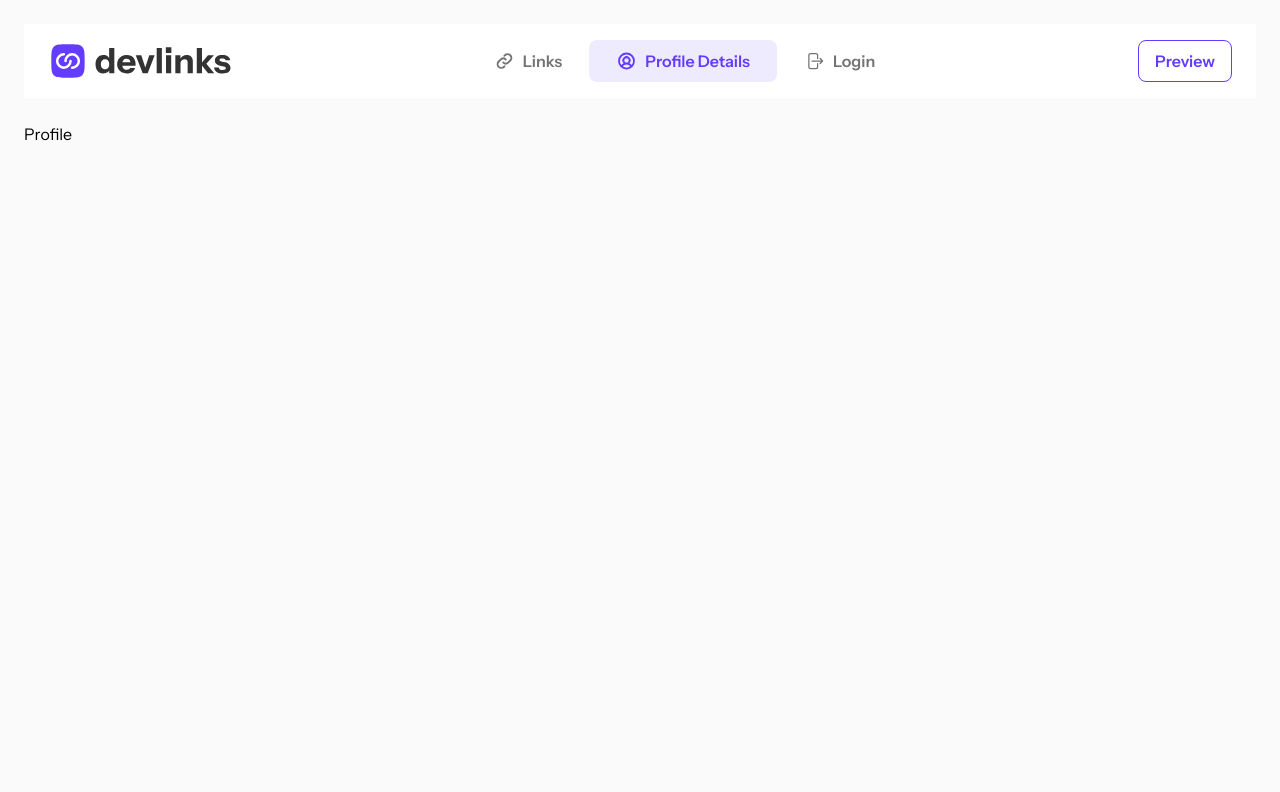
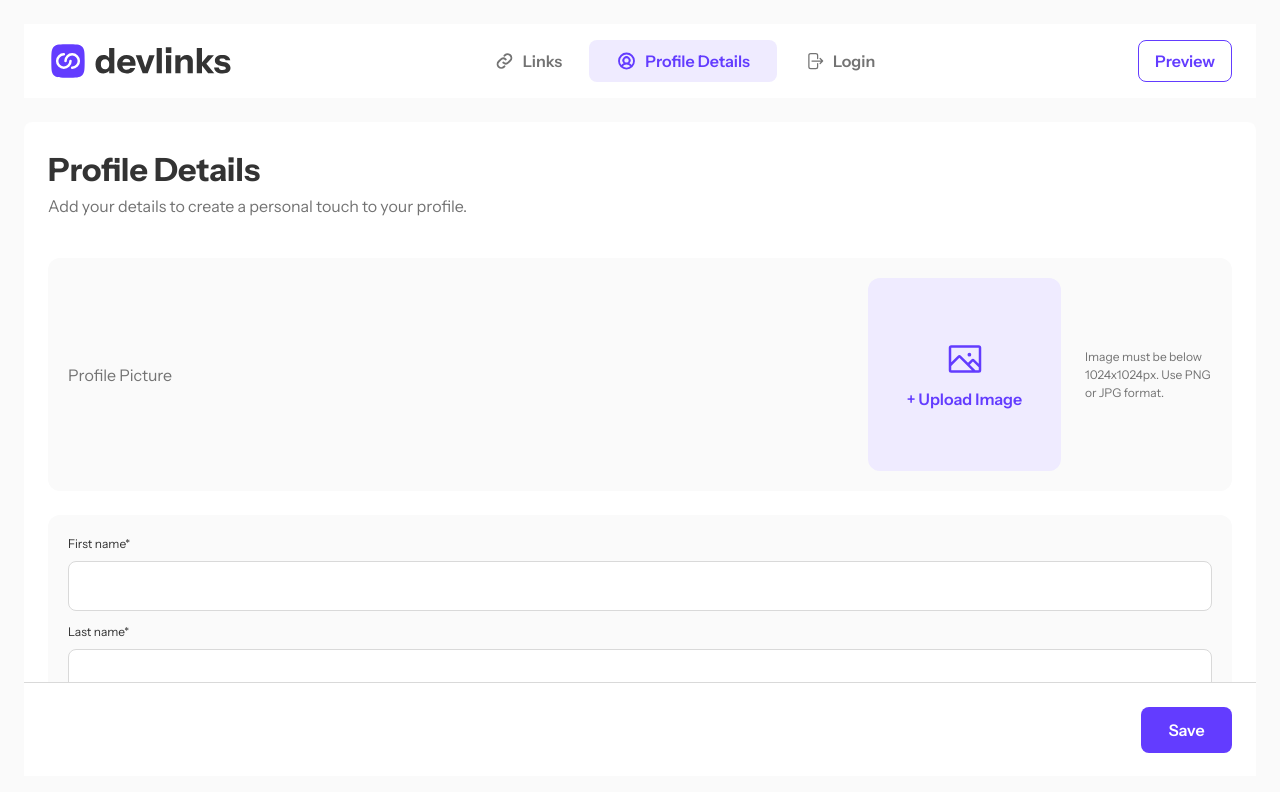
Before and after one commit to Grind3189/link-sharing-client, a React (Vite) app: page /profile in a window 1280 px wide. Shown: the top 792 px of the page. Built offline with nearby package versions, Linux system fonts and the light colour scheme.

Commit message:
added profile page

```diff
--- /dev/null
+++ b/src/components/getIcons/ProfileIc.tsx
@@ -0,0 +1,19 @@
+
+const ProfileIc = () => {
+  return (
+    <svg
+      xmlns="http://www.w3.org/2000/svg"
+      width="40"
+      height="40"
+      fill="none"
+      viewBox="0 0 40 40"
+    >
+      <path
+        fill="#633CFF"
+        d="M33.75 6.25H6.25a2.5 2.5 0 0 0-2.5 2.5v22.5a2.5 2.5 0 0 0 2.5 2.5h27.5a2.5 2.5 0 0 0 2.5-2.5V8.75a2.5 2.5 0 0 0-2.5-2.5Zm0 2.5v16.055l-4.073-4.072a2.5 2.5 0 0 0-3.536 0l-3.125 3.125-6.875-6.875a2.5 2.5 0 0 0-3.535 0L6.25 23.339V8.75h27.5ZM6.25 26.875l8.125-8.125 12.5 12.5H6.25v-4.375Zm27.5 4.375h-3.34l-5.624-5.625L27.91 22.5l5.839 5.84v2.91ZM22.5 15.625a1.875 1.875 0 1 1 3.75 0 1.875 1.875 0 0 1-3.75 0Z"
+      />
+    </svg>
+  );
+};
+
+export default ProfileIc;
--- a/src/components/nav/GetLogin.tsx
+++ b/src/components/nav/GetLogin.tsx
@@ -20,7 +20,7 @@ const GetLoginIc = ({ width, hover }: GetLoginProp) => {
           d="M15.75 9V5.25A2.25 2.25 0 0013.5 3h-6a2.25 2.25 0 00-2.25 2.25v13.5A2.25 2.25 0 007.5 21h6a2.25 2.25 0 002.25-2.25V15m3 0l3-3m0 0l-3-3m3 3H9"
         />
       </svg>
-      {width >= 768 && (
+      {width >= 1280 && (
         <span
           className={`font-semibold ${hover === 'login' ? 'text-purple-300' : 'text-grey-200'}`}
         >
--- /dev/null
+++ b/src/components/profile/ProfileForm.tsx
@@ -0,0 +1,43 @@
+import ProfileIc from "../getIcons/ProfileIc";
+
+const ProfileForm = () => {
+  return (
+    <form>
+      <div className="flex max-md:flex-col bg-grey-100 p-5 text-grey-200 rounded-xl md:items-center md:h-[233px]">
+        <span>Profile Picture</span>
+        <label
+          htmlFor="imageUpload"
+          className="my-4 h-[193px] w-[193px] cursor-pointer rounded-xl bg-purple-100 inline-block md:ml-auto md:mr-6"
+        >
+          <div className="flex h-full flex-col items-center justify-center gap-2">
+            <input type="file" id="imageUpload" className="hidden" />
+            <ProfileIc />
+            <span className="font-semibold text-purple-300">
+              + Upload Image
+            </span>
+          </div>
+        </label>
+        <p className="text-body_s md:w-[127px]">
+          Image must be below 1024x1024px. Use PNG or JPG format.
+        </p>
+      </div>
+
+      <div className="bg-grey-100 p-5 text-grey-300 mt-6 rounded-xl flex flex-col gap-3 mb-[94px]">
+        <div className="flex flex-col">
+          <label className="text-body_s mb-2">First name*</label>
+          <input type="text" className="px-4 py-3 border border-borders rounded-lg outline-none" />
+        </div>
+        <div className="flex flex-col">
+          <label className="text-body_s mb-2">Last name*</label>
+          <input type="text" className="px-4 py-3 border border-borders rounded-lg outline-none" />
+        </div>
+        <div className="flex flex-col">
+          <label className="text-body_s mb-2">Email</label>
+          <input type="email" className="px-4 py-3 border border-borders rounded-lg outline-none" />
+        </div>
+      </div>
+    </form>
+  );
+};
+
+export default ProfileForm;
--- a/src/pages/Profile.tsx
+++ b/src/pages/Profile.tsx
@@ -1,8 +1,39 @@
-
+import Mockup from "../components/mockup/Mockup";
+import ProfileForm from "../components/profile/ProfileForm";
 function Profile() {
   return (
-    <div>Profile</div>
-  )
+    <main className="relative h-full justify-between lg:flex lg:gap-6">
+      <Mockup />
+
+      <section
+        className={`h-[100%]
+        rounded-lg bg-white lg:w-[60%] lg:rounded-xl overflow-scroll`}
+      >
+        <div className="p-6">
+          <h1 className="text-[24px] font-bold text-grey-300 md:text-heading_m">
+            Profile Details
+          </h1>
+          <p className="mb-10 text-body_m text-grey-200">
+            Add your details to create a personal touch to your profile.
+          </p>
+
+          <ProfileForm />
+        </div>
+      </section>
+      <div
+        className={`absolute bottom-0 h-[94px] w-full border-t border-borders
+           bg-white p-6 md:flex md:justify-end lg:right-0 lg:max-w-[calc(60%-15px)]
+           `}
+      >
+        <button
+          className={`h-[46px] w-full rounded-lg
+         bg-purple-300 font-semibold text-white hover:bg-purple-200 disabled:cursor-not-allowed disabled:bg-purple-200 md:w-[91px]`}
+        >
+          Save
+        </button>
+      </div>
+    </main>
+  );
 }
 
-export default Profile
+export default Profile;
```
Also changed, not shown: src/types/LinkType.tsx (+9 -1 lines).
